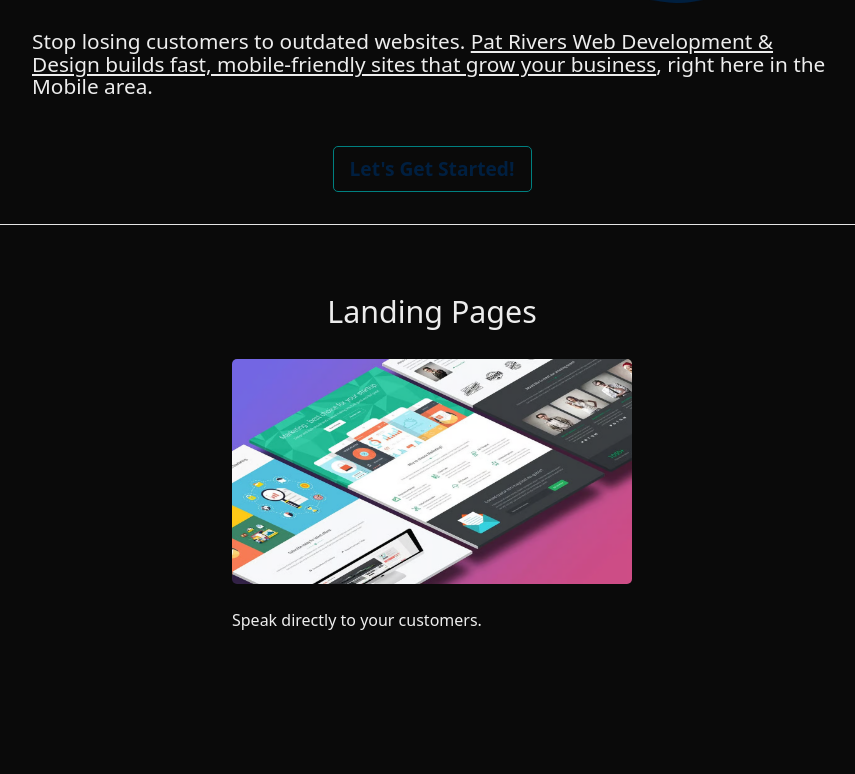
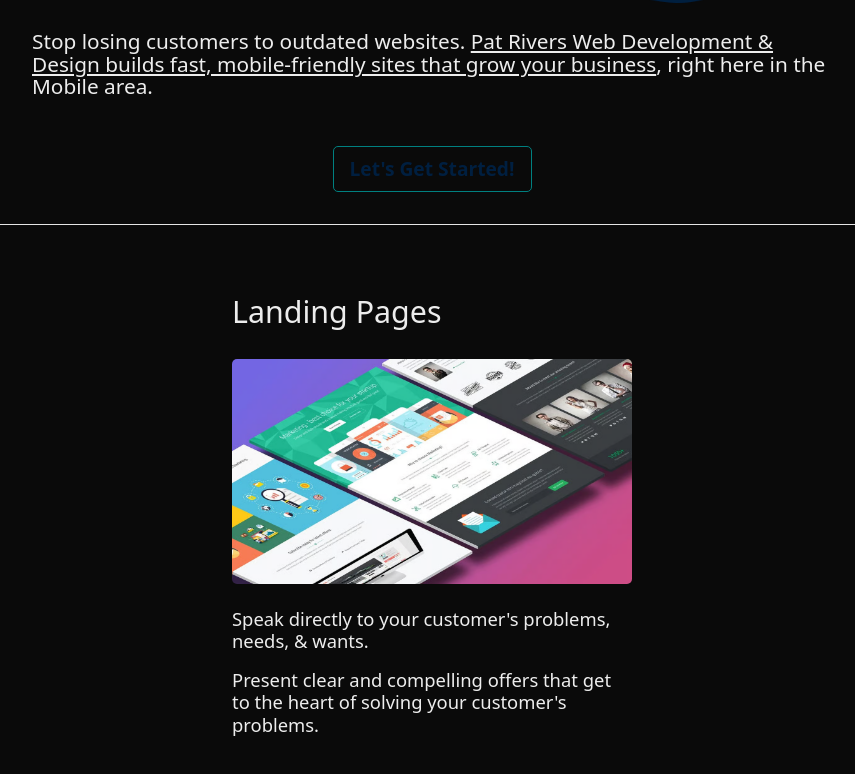
Before and after one commit to PRivers251/pathfinder-digital-solutions, a Next.js app: page /pages/home in a window 1280 px wide. Shown: the part 528-1302 px from the top of the page, without its empty margins (208-1063 px from the left). Built offline with nearby package versions, Linux system fonts and the light colour scheme.

Commit message:
Created adequate spacing in Card content elements.

```diff
--- a/src/app/pages/home/components/services-section/components/Card.tsx.module.css
+++ b/src/app/pages/home/components/services-section/components/Card.tsx.module.css
@@ -12,15 +12,20 @@
 }
 
 .card h2 {
-    width: fit-content;
+    width: 100%;
 }
 
 .card_image {
     width: 100%;
-    margin-block: 1.5rem;
+    margin-top: 1.5rem;
+    margin-bottom: 0.5rem;
     border-radius: 5px;
 }
 
 .card_content {
     width: 100%;
 }
+
+.card_content p {
+    margin-block: 1rem;
+}
--- a/src/app/pages/home/components/services-section/services.tsx
+++ b/src/app/pages/home/components/services-section/services.tsx
@@ -16,7 +16,8 @@ export default function Services(){
                 />
 
                 <CardContent>
-                    Speak directly to your customers.
+                    <p>Speak directly to your customer's problems, needs, & wants.</p>
+                    <p>Present clear and compelling offers that get to the heart of solving your customer's problems.</p>
                 </CardContent>
 
             </Card>
```
